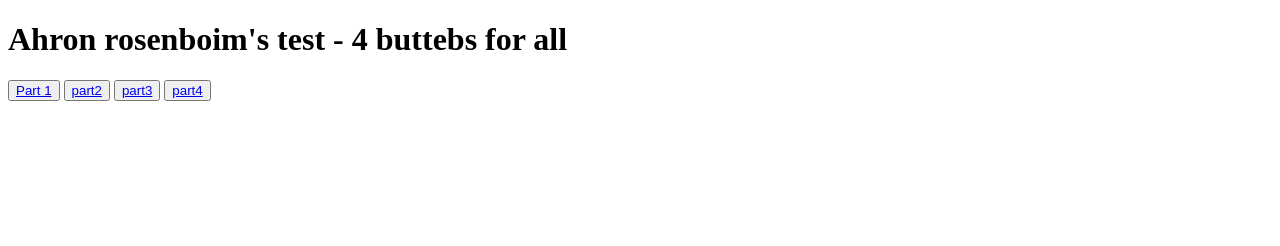
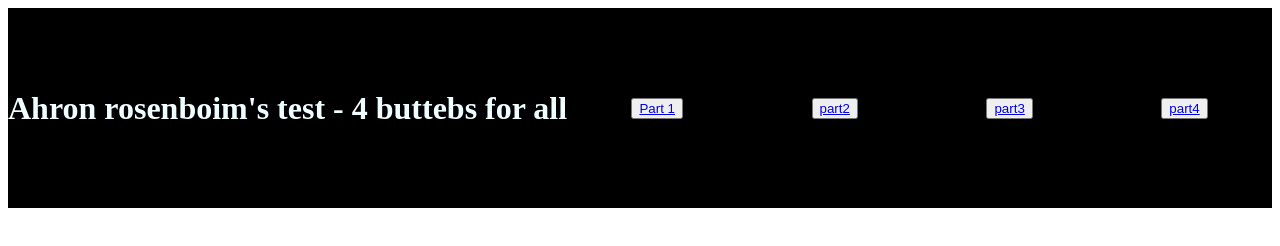
Before and after one commit to RSNboim/arTest, a plain HTML site: page index.html in a window 1280 px wide. Drawn offline with Linux system fonts and the light colour scheme.

Commit message:
improving the index visibility

```diff
--- a/index.html
+++ b/index.html
@@ -1,14 +1,17 @@
 <!DOCTYPE html>
 <html lang="en">
+
 <head>
     <meta charset="UTF-8">
     <meta name="viewport" content="width=device-width, initial-scale=1.0">
     <meta http-equiv="X-UA-Compatible" content="ie=edge">
     <title>Document</title>
 </head>
+
 <body>
-    <h1>Ahron rosenboim's test - 4 buttebs for all </h1>
-    <div >
+    <div class="CONTAINER">
+        <h1>Ahron rosenboim's test - 4 buttebs for all </h1>
+
         <button><a href="PART1.html">Part 1</a></button>
         <button><a href="part2.html">part2</a></button>
         <button><a href="part3.html">part3</a></button>
@@ -16,4 +19,25 @@
 
     </div>
 </body>
+
 </html>
+<style>
+    .CONTAINER {
+        height: 200px;
+        ;
+        margin: 0 auto;
+        background-color: black;
+        display: flex;
+        align-items: center;
+        justify-content: center;
+    }
+
+    H1 {
+        color: azure;
+        align-content: center
+    }
+
+    button {
+        margin: 0 auto;
+    }
+</style>
```
